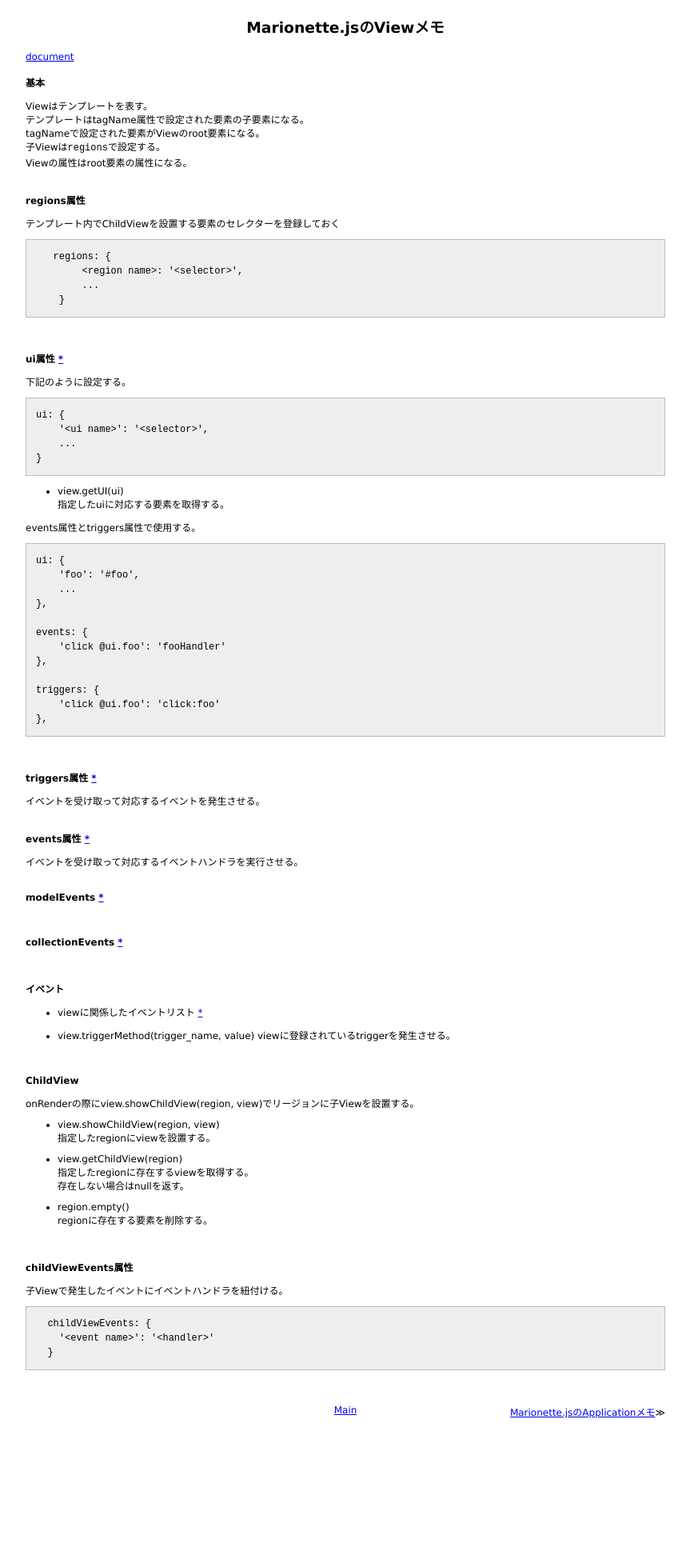
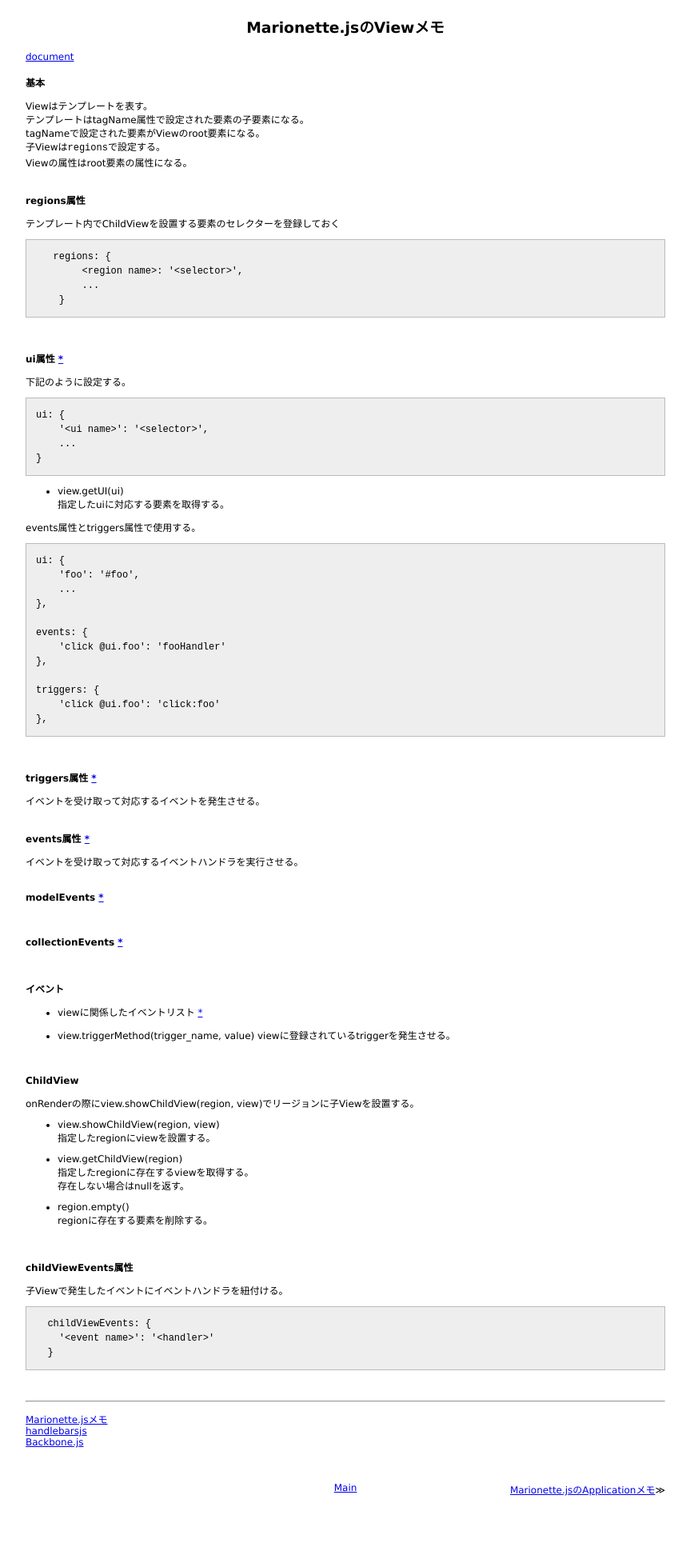
Before and after one commit to 38elements/38elements.github.com, a Jekyll site: the page built from _posts/2016-10-10-marionettejs-view.md, in a window 1280 px wide. Shown: the whole page at 80% size, without its empty margins (208-1071 px from the left). Built offline with Jekyll 4.4.1, drawn with Linux system fonts in a browser that asks for light colours; before the commit the page ends 1842 px from its top, so only the background shows below that.

Commit message:
Update 2016-10-10-marionettejs-view.md

````diff
--- a/_posts/2016-10-10-marionettejs-view.md
+++ b/_posts/2016-10-10-marionettejs-view.md
@@ -104,3 +104,9 @@ regionに存在する要素を削除する。
     '<event name>': '<handler>'
   }
 ```
+<br>
+
+<hr>
+[Marionette.jsメモ](/2016/09/11/backbone_marionette.html)
+[handlebarsjs](http://handlebarsjs.com/reference.html)
+[Backbone.js](http://backbonejs.org/#View)
````
